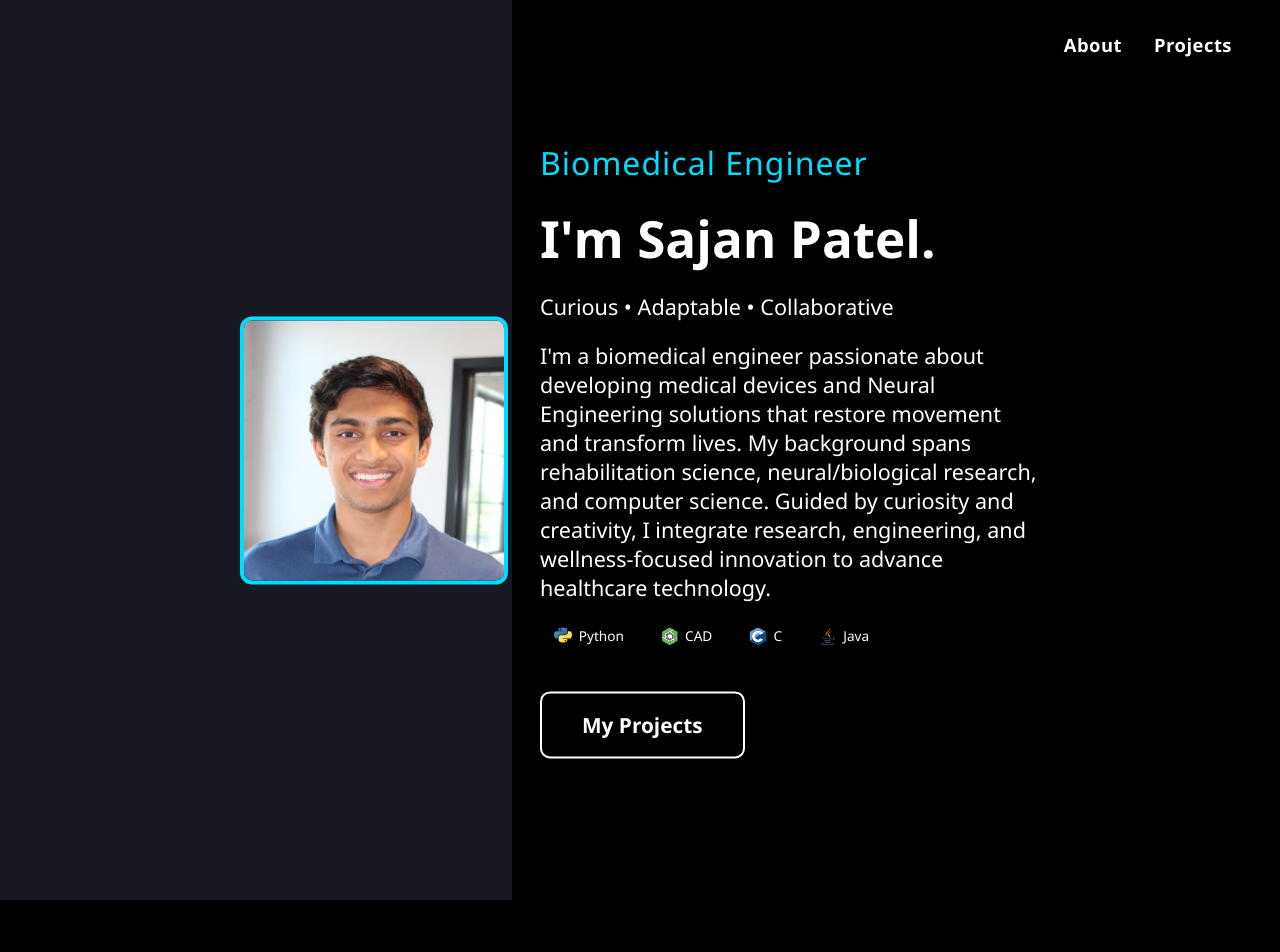
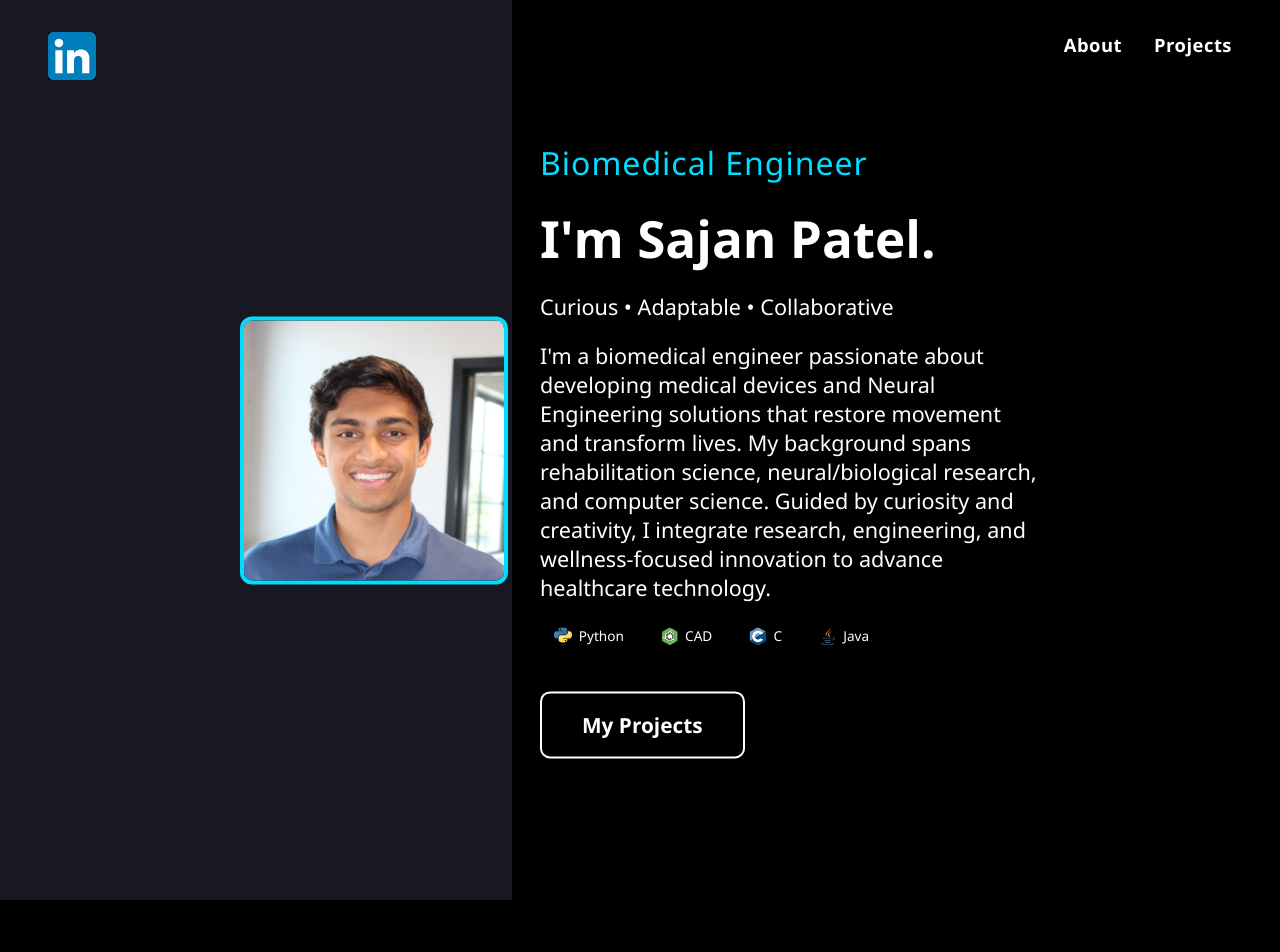
Before and after one commit to sajjy/portfolio, a Jekyll site: the page built from index.md, in a window 1280 px wide. Shown: the top 952 px of the page. Built offline with Jekyll 4.4.1, drawn with Linux system fonts in a browser that asks for light colours.

Commit message:
Add linkedin. Add lightbox

```diff
--- a/_layouts/default.html
+++ b/_layouts/default.html
@@ -11,6 +11,13 @@
   <nav class="top-menu">
     <a href="#about-me">About</a>
     <a href="#projects">Projects</a>
+  </nav>
+
+  <!-- Top-left menu-->
+  <nav class="top-left-menu">
+    <a href="https://www.linkedin.com/in/sajan-patel-duke/" target="_blank" aria-label="LinkedIn">
+      <img src="{{ '/assets/tech-logos/linkedin.svg' | relative_url }}" alt="LinkedIn" class="linkedin-icon">
+    </a>
   </nav>
 
   <!-- Hero Section -->
@@ -144,8 +151,10 @@
           </span>
         </div>
       </div>
-      <div class="project-image">
-        <img id="project-3-images" src="{{ '/assets/project-images/addiction-neuroscience/addiction-neuroscience-poster.jpg' | relative_url }}" alt="Project3_image">
+      <div class="project-image expandable">
+        <img id="project-3-images"
+            src="{{ '/assets/project-images/addiction-neuroscience/addiction-neuroscience-poster.jpg' | relative_url }}"
+            alt="Project3_image">
       </div>
     </div>
 
@@ -239,6 +248,9 @@
       </div>
     </div>
   </section>
+  <div class="lightbox" id="lightbox">
+    <img src="" alt="Expanded view">
+  </div>
 
   <script>
     window.addEventListener("DOMContentLoaded", () => {
--- a/assets/style.css
+++ b/assets/style.css
@@ -531,6 +531,71 @@ html {
   background: rgba(0,0,0,0.7);
 }
 
+/* Expand icon overlay */
+.expandable {
+  position: relative;
+  display: inline-block;
+  cursor: pointer;
+}
+
+.expand-icon {
+  position: absolute;
+  bottom: 10px;
+  right: 10px;
+  font-size: 1.8rem;
+  color: white;
+  background: rgba(0,0,0,0.5);
+  border-radius: 6px;
+  padding: 0.2rem 0.4rem;
+  pointer-events: none; /* icon doesn't block the click */
+}
+
+/* Lightbox overlay */
+.lightbox {
+  display: none; /* hidden by default */
+  position: fixed;
+  inset: 0;
+  background: rgba(0,0,0,0.7);
+  justify-content: center;
+  align-items: center;
+  z-index: 2000;
+}
+
+.lightbox.active {
+  display: flex;
+}
+
+.lightbox img {
+  max-width: 90%;
+  max-height: 90%;
+  border-radius: 12px;
+  box-shadow: 0 0 20px rgba(0,0,0,0.8);
+  transition: transform 0.3s ease;
+}
+
+.top-left-menu {
+  position: fixed;
+  top: 32px;
+  left: 48px;       /* mirror of right: 48px; in .top-menu */
+  z-index: 100;
+}
+
+.top-left-menu a {
+  display: inline-block;
+}
+
+.linkedin-icon {
+  width: 48px;      /* adjust size */
+  height: 48px;
+  transition: transform 0.2s ease, filter 0.2s ease;
+}
+
+.linkedin-icon:hover {
+  transform: scale(1.1);
+  /* this gives LinkedIn's blue on hover */
+}
+
+
 /* Mobile responsive */
 @media (max-width: 768px) {
   .project-card, .project-card.reverse {
```
Also changed, not shown: other parts of _layouts/default.html (+31 -3 lines), assets/tech-logos/linkedin.svg (added).
